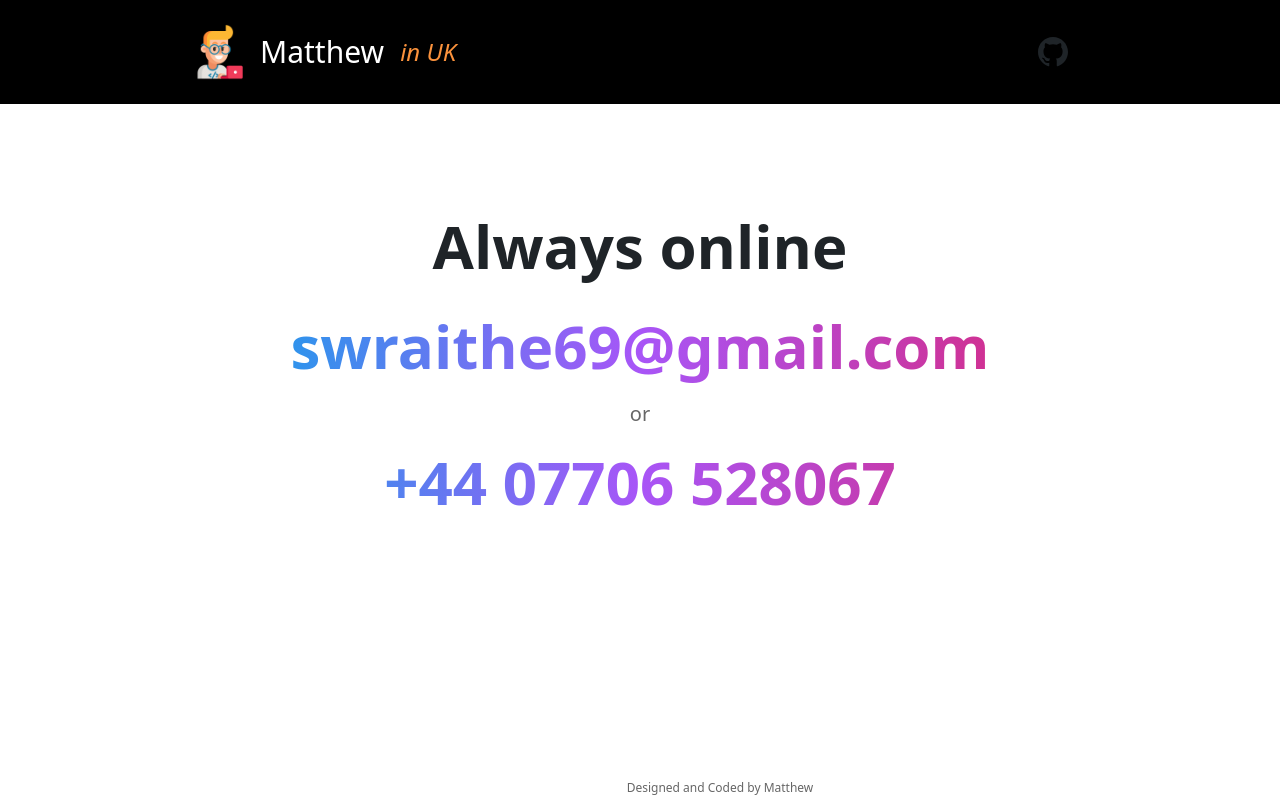
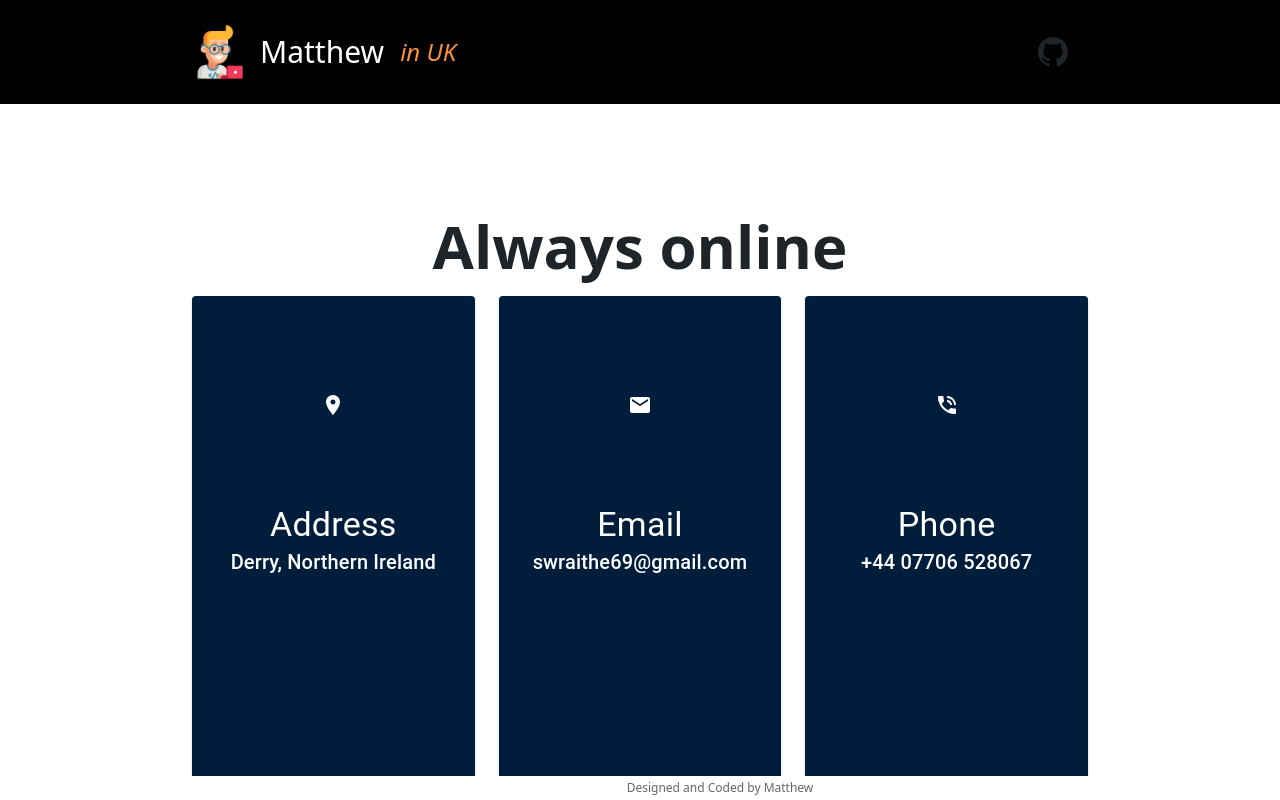
Before and after one commit to swraithe/swraithe-portfolio, a React (Create React App) app: page /contact in a window 1280 px wide. Built offline with nearby package versions, Linux system fonts and the light colour scheme.

Commit message:
udpated contact form

```diff
--- a/package.json
+++ b/package.json
@@ -5,6 +5,8 @@
   "dependencies": {
     "@emotion/react": "^11.11.1",
     "@emotion/styled": "^11.11.0",
+    "@material-ui/core": "^5.0.0-beta.5",
+    "@material-ui/icons": "^4.11.3",
     "@mui/material": "^5.13.6",
     "@testing-library/jest-dom": "^5.16.4",
     "@testing-library/react": "^13.3.0",
--- a/src/Details.js
+++ b/src/Details.js
@@ -159,6 +159,7 @@ export const projectDetails = [
 
 // Enter your Contact Details here
 export const contactDetails = {
+  address:"Derry, Northern Ireland",
   email: "swraithe69@gmail.com",
   phone: "+44 07706 528067",
 };
--- a/src/Pages/Contact.js
+++ b/src/Pages/Contact.js
@@ -1,20 +1,60 @@
 import React from "react";
+import { Box, Grid, Typography, Paper } from '@mui/material';
+import { styled } from '@mui/material/styles';
+import LocationOnIcon from '@material-ui/icons/LocationOn';
+import EmailIcon from '@material-ui/icons/Email';
+import PhoneInTalkIcon from '@material-ui/icons/PhoneInTalk';
+
 import { contactDetails } from "../Details";
 
+const Item = styled(Paper)(({ theme }) => ({
+  // display: "flex",
+  // justifyContent: "center",
+  // alignItems: "center",
+  marginTop: '20px',
+  width: '100%',
+  backgroundColor: theme.palette.mode === 'dark' ? '#1A2027' : 'rgb(0,30,60)',
+  ...theme.typography.body2,
+  padding: theme.spacing(1),
+  textAlign: 'center',
+  color: 'white',
+  height: "500px",
+  lineHeight:"200px"
+  // alignItems: 'center'
+}));
+
 function Contact() {
-  const { email, phone } = contactDetails;
+  const { address, email, phone } = contactDetails;
   return (
-    <main className="container mx-auto max-width section">
+    <main className="container mx-auto my-auto max-width section">
       <h1 className="text-center text-2xl md:text-3xl lg:text-6xl text-dark-heading dark:text-light-heading font-semibold md:font-bold">
         Always online
       </h1>
-      <h3 className="text-center text-xl md:text-4xl lg:text-6xl text-gradient font-semibold md:font-bold pt-5 md:pt-10 md:pb-6">
-        <a href={`mailto:${email}`}>{email}</a>
-      </h3>
-      <span className="text-center text-content text-xl font-light block">or</span>
-      <h3 className="text-center text-xl md:text-4xl lg:text-6xl text-gradient font-semibold md:font-bold pt-2 md:py-6">
-        <a href={`tel:${phone}`}>{phone}</a>
-      </h3>
+      <Box sx={{ width: '100%' }}>
+        <Grid container rowSpacing={1} columnSpacing={{ xs: 3, sm: 3, md: 3 }}>
+          <Grid item xs={4}>
+            <Item>
+              <LocationOnIcon fullWidth style={{margin:"30px"}}/>
+              <Typography variant="h4" component="legend">Address</Typography>
+              <Typography variant="h6" component="legend">{address}</Typography>
+            </Item>
+          </Grid>
+          <Grid item xs={4}>
+            <Item>
+              <EmailIcon fullWidth style={{margin:"30px"}}/>
+              <Typography variant="h4" component="legend">Email</Typography>
+              <Typography variant="h6" component="legend"><a href={`mailto:${email}`}>{email}</a></Typography>
+            </Item>
+          </Grid>
+          <Grid item xs={4}>
+            <Item>
+              <PhoneInTalkIcon fullWidth style={{margin:"30px"}}/>
+              <Typography variant="h4" component="legend">Phone</Typography>
+              <Typography variant="h6" component="legend"><a href={`tel:${phone}`}>{phone}</a></Typography>
+            </Item>
+          </Grid>
+        </Grid>
+      </Box>
     </main>
   );
 }
```
Also changed, not shown: 1 other file (tests, documents, lock files or other folders).
